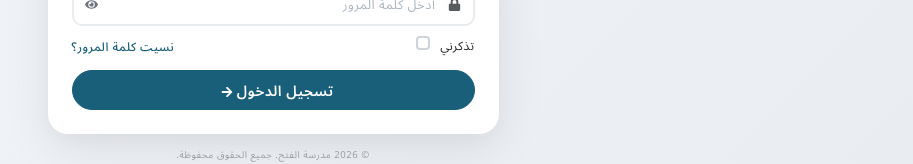
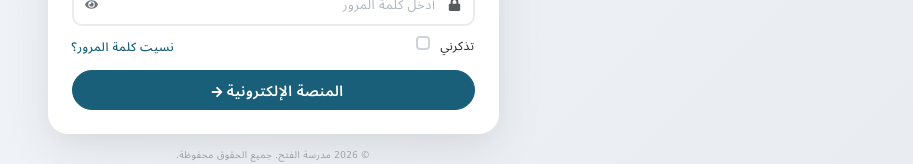
Before and after one commit to Dan-minister0062/Final-School-Project, a React (Vite) app: page /login in a window 1280 px wide. Shown: the part 497-661 px from the top of the page, without its empty margins (367-1280 px from the left). Built offline with nearby package versions, Linux system fonts and the light colour scheme; no server answers.

Commit message:
Rename login button label to electronic platform

```diff
--- a/src/components/auth/Login.jsx
+++ b/src/components/auth/Login.jsx
@@ -446,7 +446,7 @@ const Login = () => {
                       </>
                     ) : (
                       <>
-                        {isArabic ? "تسجيل الدخول" : "Login"}{" "}
+                        {isArabic ? "المنصة الإلكترونية" : "Login"}{" "}
                         <FaArrowRight className="ms-2" size={12} />
                       </>
                     )}
```
